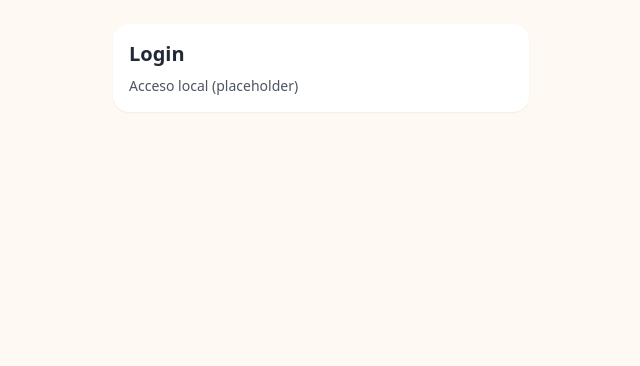
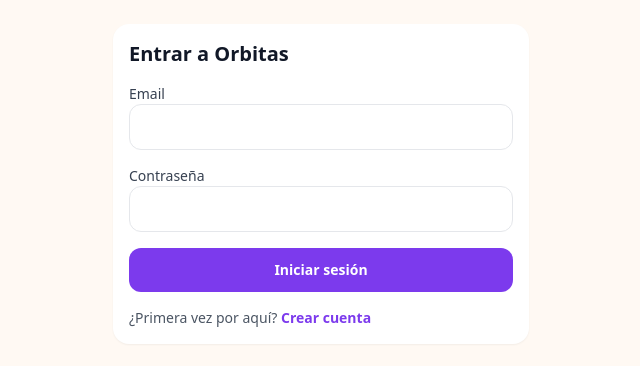
Before and after one commit to Nazfahir/test-01, a Next.js app: page /auth/login in a window 1280 px wide. Shown: the top 366 px of the page, without its empty margins (319-959 px from the left). Built offline with nearby package versions, Linux system fonts and the light colour scheme; no server answers.

Commit message:
Implement local Supabase auth flows and profile guard

```diff
--- a/src/app/auth/login/page.tsx
+++ b/src/app/auth/login/page.tsx
@@ -1,5 +1,15 @@
-import { PlaceholderScreen } from '@/components/ui/PlaceholderScreen';
+import { redirect } from 'next/navigation';
+import { AuthForm } from '@/components/auth/AuthForm';
+import { initialAuthState, loginAction } from '@/features/auth/actions';
+import { getSupabaseServerClient } from '@/lib/supabaseServer';
 
-export default function LoginPage() {
-  return <PlaceholderScreen title="Login" description="Acceso local (placeholder)" />;
+export default async function LoginPage() {
+  const supabase = await getSupabaseServerClient();
+  const { data } = await supabase.auth.getUser();
+
+  if (data.user) {
+    redirect('/');
+  }
+
+  return <AuthForm title="Entrar a Orbitas" submitLabel="Iniciar sesión" mode="login" action={loginAction} initialState={initialAuthState} />;
 }
--- a/src/app/auth/register/page.tsx
+++ b/src/app/auth/register/page.tsx
@@ -1,5 +1,15 @@
-import { PlaceholderScreen } from '@/components/ui/PlaceholderScreen';
+import { redirect } from 'next/navigation';
+import { AuthForm } from '@/components/auth/AuthForm';
+import { initialAuthState, registerAction } from '@/features/auth/actions';
+import { getSupabaseServerClient } from '@/lib/supabaseServer';
 
-export default function RegisterPage() {
-  return <PlaceholderScreen title="Registro" description="Crear cuenta local (placeholder)" />;
+export default async function RegisterPage() {
+  const supabase = await getSupabaseServerClient();
+  const { data } = await supabase.auth.getUser();
+
+  if (data.user) {
+    redirect('/');
+  }
+
+  return <AuthForm title="Crear cuenta Orbitas" submitLabel="Crear cuenta" mode="register" action={registerAction} initialState={initialAuthState} />;
 }
--- a/src/app/page.tsx
+++ b/src/app/page.tsx
@@ -1,5 +1,24 @@
-import { PlaceholderScreen } from '@/components/ui/PlaceholderScreen';
+import Link from 'next/link';
+import { Card } from '@/components/ui/Card';
 
 export default function HomePage() {
-  return <PlaceholderScreen title="Orbitas" description="Inicio del MVP (placeholder)" />;
+  return (
+    <Card>
+      <div className="space-y-3">
+        <h1 className="text-xl font-semibold">Orbitas</h1>
+        <p className="text-sm text-gray-600">Inicio del MVP. Puedes crear tu cuenta local o entrar a tu perfil.</p>
+        <div className="space-y-2 text-sm">
+          <Link className="block font-semibold text-primary" href="/auth/register">
+            Crear cuenta
+          </Link>
+          <Link className="block font-semibold text-primary" href="/auth/login">
+            Iniciar sesión
+          </Link>
+          <Link className="block font-semibold text-primary" href="/profile">
+            Ir a perfil
+          </Link>
+        </div>
+      </div>
+    </Card>
+  );
 }
--- a/src/app/profile/page.tsx
+++ b/src/app/profile/page.tsx
@@ -1,5 +1,36 @@
-import { PlaceholderScreen } from '@/components/ui/PlaceholderScreen';
+import { redirect } from 'next/navigation';
+import { Button } from '@/components/ui/Button';
+import { Card } from '@/components/ui/Card';
+import { logoutAction } from '@/features/auth/actions';
+import { getSupabaseServerClient } from '@/lib/supabaseServer';
 
-export default function ProfilePage() {
-  return <PlaceholderScreen title="Perfil" description="Resumen de progreso (placeholder)" />;
+export default async function ProfilePage() {
+  const supabase = await getSupabaseServerClient();
+  const { data } = await supabase.auth.getUser();
+
+  if (!data.user) {
+    redirect('/auth/login');
+  }
+
+  const { data: profile } = await supabase
+    .from('profiles')
+    .select('display_name')
+    .eq('id', data.user.id)
+    .maybeSingle();
+
+  return (
+    <Card>
+      <div className="space-y-4">
+        <h1 className="text-xl font-semibold text-gray-900">Tu perfil</h1>
+        <p className="text-sm text-gray-700">Nombre visible: {profile?.display_name ?? 'Sin nombre todavía'}</p>
+        <p className="text-sm text-gray-700">Sesión activa: {data.user.email}</p>
+        <p className="text-xs text-gray-500">Pronto podrás ver más detalles de tu progreso aquí.</p>
+        <form action={logoutAction}>
+          <Button type="submit" className="bg-gray-800">
+            Cerrar sesión
+          </Button>
+        </form>
+      </div>
+    </Card>
+  );
 }
--- /dev/null
+++ b/src/components/auth/AuthForm.tsx
@@ -0,0 +1,73 @@
+'use client';
+
+import { useActionState, useEffect } from 'react';
+import Link from 'next/link';
+import { useRouter } from 'next/navigation';
+import { Button } from '@/components/ui/Button';
+import { Card } from '@/components/ui/Card';
+import { Input } from '@/components/ui/Input';
+import type { AuthFormState } from '@/features/auth/actions';
+
+type Props = {
+  title: string;
+  submitLabel: string;
+  mode: 'login' | 'register';
+  action: (state: AuthFormState, formData: FormData) => Promise<AuthFormState>;
+  initialState: AuthFormState;
+};
+
+export function AuthForm({ title, submitLabel, mode, action, initialState }: Props) {
+  const [state, formAction, pending] = useActionState(action, initialState);
+  const router = useRouter();
+
+  useEffect(() => {
+    if (state.status === 'success' && mode === 'login') router.push('/profile');
+    if (state.status === 'success' && mode === 'register') router.push('/auth/login');
+  }, [mode, router, state.status]);
+
+  return (
+    <Card>
+      <form action={formAction} className="space-y-4" aria-live="polite">
+        <h1 className="text-xl font-semibold text-gray-900">{title}</h1>
+
+        {mode === 'register' ? (
+          <label className="block text-sm text-gray-700">
+            Nombre visible
+            <Input name="display_name" autoComplete="nickname" required minLength={2} />
+          </label>
+        ) : null}
+
+        <label className="block text-sm text-gray-700">
+          Email
+          <Input name="email" type="email" autoComplete="email" required />
+        </label>
+
+        <label className="block text-sm text-gray-700">
+          Contraseña
+          <Input
+            name="password"
+            type="password"
+            autoComplete={mode === 'login' ? 'current-password' : 'new-password'}
+            required
+            minLength={8}
+          />
+        </label>
+
+        {state.message ? (
+          <p className={`text-sm ${state.status === 'error' ? 'text-red-600' : 'text-emerald-700'}`}>{state.message}</p>
+        ) : null}
+
+        <Button type="submit" disabled={pending}>
+          {pending ? 'Un momento…' : submitLabel}
+        </Button>
+
+        <p className="text-sm text-gray-600">
+          {mode === 'login' ? '¿Primera vez por aquí?' : '¿Ya tienes cuenta?'}{' '}
+          <Link className="font-semibold text-primary" href={mode === 'login' ? '/auth/register' : '/auth/login'}>
+            {mode === 'login' ? 'Crear cuenta' : 'Ir a login'}
+          </Link>
+        </p>
+      </form>
+    </Card>
+  );
+}
--- /dev/null
+++ b/src/features/auth/actions.ts
@@ -0,0 +1,91 @@
+'use server';
+
+import { redirect } from 'next/navigation';
+import { getSupabaseServerClient, getSupabaseServiceRoleClient } from '@/lib/supabaseServer';
+import { validateLoginInput, validateRegisterInput } from '@/features/auth/validation';
+
+export type AuthFormState = {
+  status: 'idle' | 'success' | 'error';
+  message?: string;
+};
+
+export const initialAuthState: AuthFormState = { status: 'idle' };
+
+export async function registerAction(_: AuthFormState, formData: FormData): Promise<AuthFormState> {
+  const email = String(formData.get('email') ?? '').trim();
+  const password = String(formData.get('password') ?? '');
+  const displayName = String(formData.get('display_name') ?? '').trim();
+
+  const validation = validateRegisterInput(email, password, displayName);
+  if (!validation.valid) {
+    return { status: 'error', message: Object.values(validation.errors)[0] };
+  }
+
+  const supabase = await getSupabaseServerClient();
+  const { data, error } = await supabase.auth.signUp({ email, password });
+
+  if (error || !data.user) {
+    return { status: 'error', message: mapAuthError(error?.message, 'No pudimos crear tu cuenta por ahora.') };
+  }
+
+  const service = getSupabaseServiceRoleClient();
+  const { error: profileError } = await service.from('profiles').upsert(
+    {
+      id: data.user.id,
+      display_name: displayName,
+      updated_at: new Date().toISOString(),
+    },
+    { onConflict: 'id' },
+  );
+
+  if (profileError) {
+    return {
+      status: 'error',
+      message: 'Tu cuenta fue creada, pero no pudimos preparar tu perfil. Intenta iniciar sesión nuevamente.',
+    };
+  }
+
+  return { status: 'success', message: '¡Listo! Tu cuenta Orbitas ya está preparada.' };
+}
+
+export async function loginAction(_: AuthFormState, formData: FormData): Promise<AuthFormState> {
+  const email = String(formData.get('email') ?? '').trim();
+  const password = String(formData.get('password') ?? '');
+
+  const validation = validateLoginInput(email, password);
+  if (!validation.valid) {
+    return { status: 'error', message: Object.values(validation.errors)[0] };
+  }
+
+  const supabase = await getSupabaseServerClient();
+  const { error } = await supabase.auth.signInWithPassword({ email, password });
+
+  if (error) {
+    return { status: 'error', message: mapAuthError(error.message, 'No pudimos iniciar tu sesión todavía.') };
+  }
+
+  return { status: 'success', message: '¡Qué bueno verte! Tu sesión ya está activa.' };
+}
+
+export async function logoutAction(): Promise<never> {
+  const supabase = await getSupabaseServerClient();
+  await supabase.auth.signOut();
+  redirect('/auth/login');
+}
+
+function mapAuthError(rawMessage: string | undefined, fallback: string): string {
+  if (!rawMessage) return fallback;
+
+  const message = rawMessage.toLowerCase();
+  if (message.includes('invalid login credentials')) {
+    return 'No encontramos coincidencia con ese email y contraseña. Revisa e intenta de nuevo.';
+  }
+  if (message.includes('email not confirmed')) {
+    return 'Tu email aún no está confirmado. Revisa tu bandeja e intenta nuevamente.';
+  }
+  if (message.includes('user already registered')) {
+    return 'Ese email ya tiene cuenta. Puedes entrar desde login.';
+  }
+
+  return fallback;
+}
--- /dev/null
+++ b/src/features/auth/validation.ts
@@ -0,0 +1,53 @@
+export type AuthValidationResult = {
+  valid: boolean;
+  errors: {
+    email?: string;
+    password?: string;
+    displayName?: string;
+  };
+};
+
+const EMAIL_REGEX = /^[^\s@]+@[^\s@]+\.[^\s@]+$/;
+
+export function validateLoginInput(email: string, password: string): AuthValidationResult {
+  const errors: AuthValidationResult['errors'] = {};
+
+  if (!email.trim()) {
+    errors.email = 'Ingresa tu email para continuar.';
+  } else if (!EMAIL_REGEX.test(email.trim())) {
+    errors.email = 'Ese email no parece válido todavía. Revísalo con calma.';
+  }
+
+  if (!password) {
+    errors.password = 'Ingresa tu contraseña para entrar.';
+  }
+
+  return {
+    valid: Object.keys(errors).length === 0,
+    errors,
+  };
+}
+
+export function validateRegisterInput(
+  email: string,
+  password: string,
+  displayName: string,
+): AuthValidationResult {
+  const loginValidation = validateLoginInput(email, password);
+  const errors = { ...loginValidation.errors };
+
+  if (!displayName.trim()) {
+    errors.displayName = 'Elige un nombre visible para tu perfil.';
+  } else if (displayName.trim().length < 2) {
+    errors.displayName = 'Tu nombre visible debe tener al menos 2 caracteres.';
+  }
+
+  if (password && password.length < 8) {
+    errors.password = 'Usa una contraseña de al menos 8 caracteres.';
+  }
+
+  return {
+    valid: Object.keys(errors).length === 0,
+    errors,
+  };
+}
```
Also changed, not shown: 2 other files (tests, documents, lock files or other folders).
